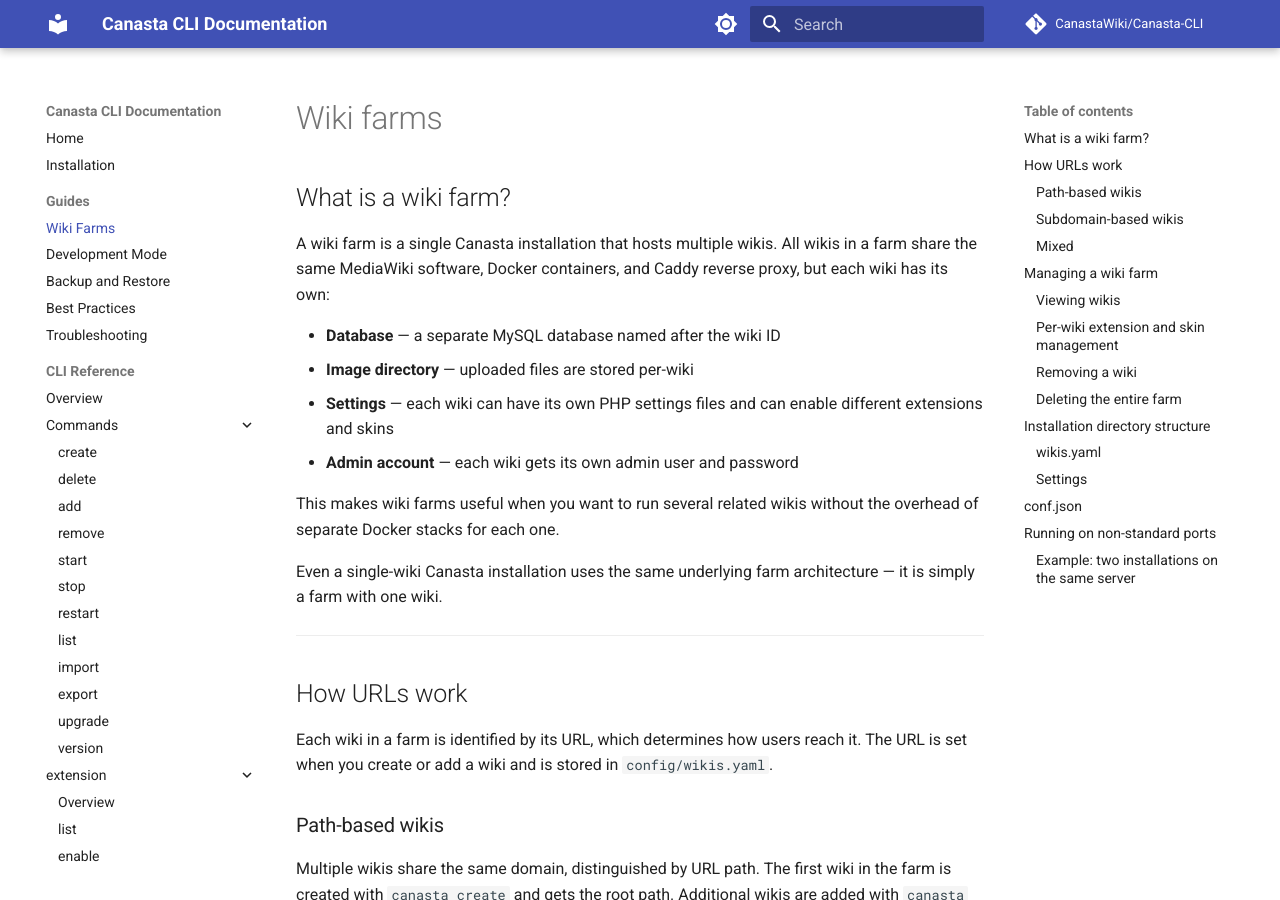
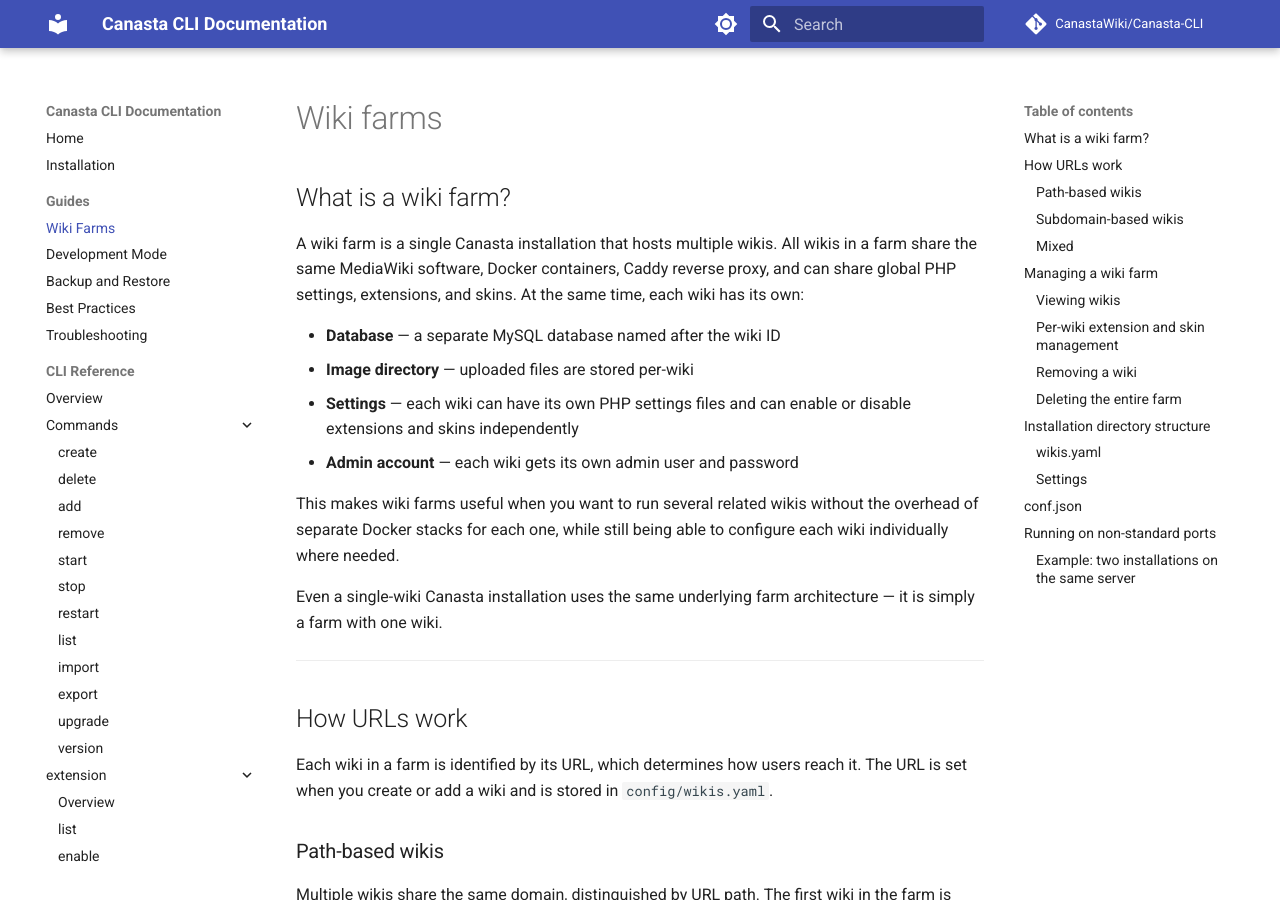
Before and after one commit to CanastaWiki/Canasta-CLI, an MkDocs documentation site: the page built from docs/guide/wiki-farms.md, in a window 1280 px wide and 900 px high. Built offline with MkDocs 1.6.1 and Material for MkDocs 9.7.7, drawn with Linux system fonts in a browser that asks for light colours; comment, search, counter and statistics services are not loaded.

Commit message:
Mention shared global settings/extensions/skins in wiki farm intro

```diff
--- a/docs/guide/wiki-farms.md
+++ b/docs/guide/wiki-farms.md
@@ -2,14 +2,14 @@
 
 ## What is a wiki farm?
 
-A wiki farm is a single Canasta installation that hosts multiple wikis. All wikis in a farm share the same MediaWiki software, Docker containers, and Caddy reverse proxy, but each wiki has its own:
+A wiki farm is a single Canasta installation that hosts multiple wikis. All wikis in a farm share the same MediaWiki software, Docker containers, Caddy reverse proxy, and can share global PHP settings, extensions, and skins. At the same time, each wiki has its own:
 
 - **Database** — a separate MySQL database named after the wiki ID
 - **Image directory** — uploaded files are stored per-wiki
-- **Settings** — each wiki can have its own PHP settings files and can enable different extensions and skins
+- **Settings** — each wiki can have its own PHP settings files and can enable or disable extensions and skins independently
 - **Admin account** — each wiki gets its own admin user and password
 
-This makes wiki farms useful when you want to run several related wikis without the overhead of separate Docker stacks for each one.
+This makes wiki farms useful when you want to run several related wikis without the overhead of separate Docker stacks for each one, while still being able to configure each wiki individually where needed.
 
 Even a single-wiki Canasta installation uses the same underlying farm architecture — it is simply a farm with one wiki.
 
```
